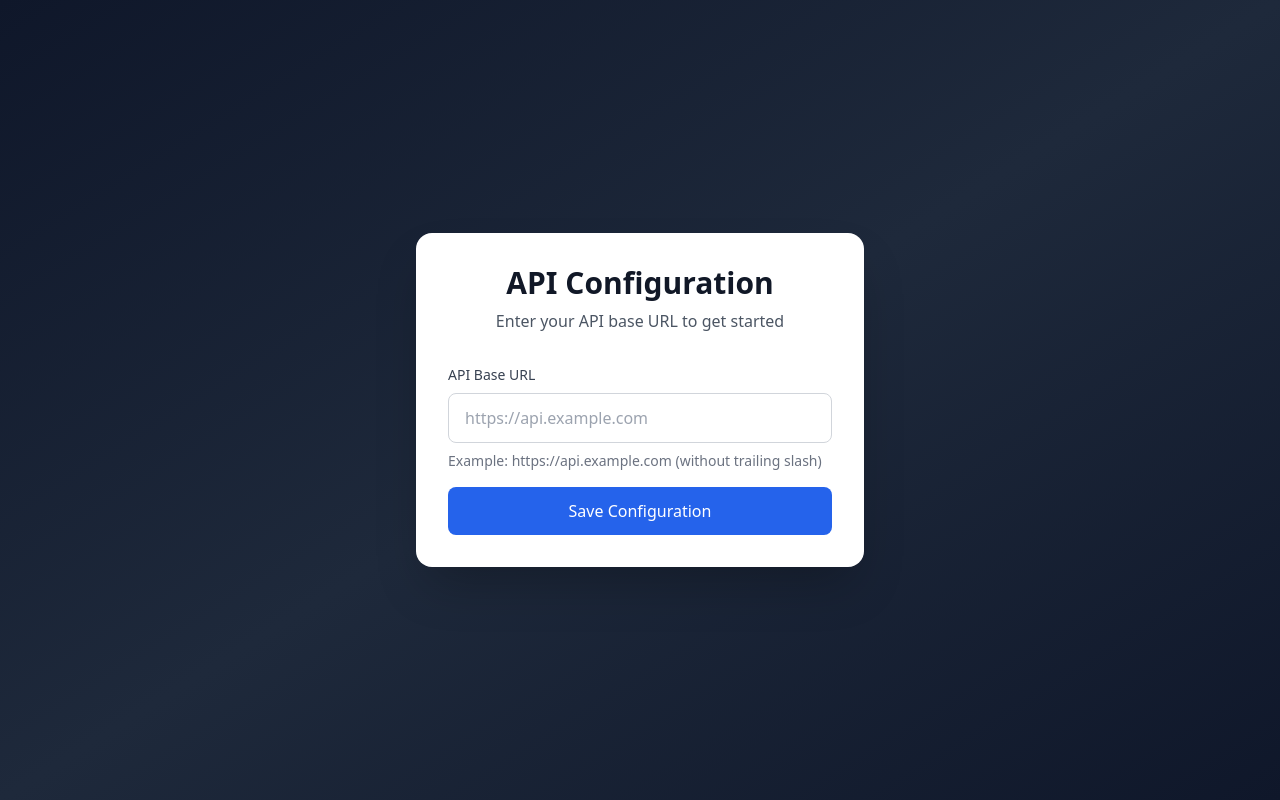
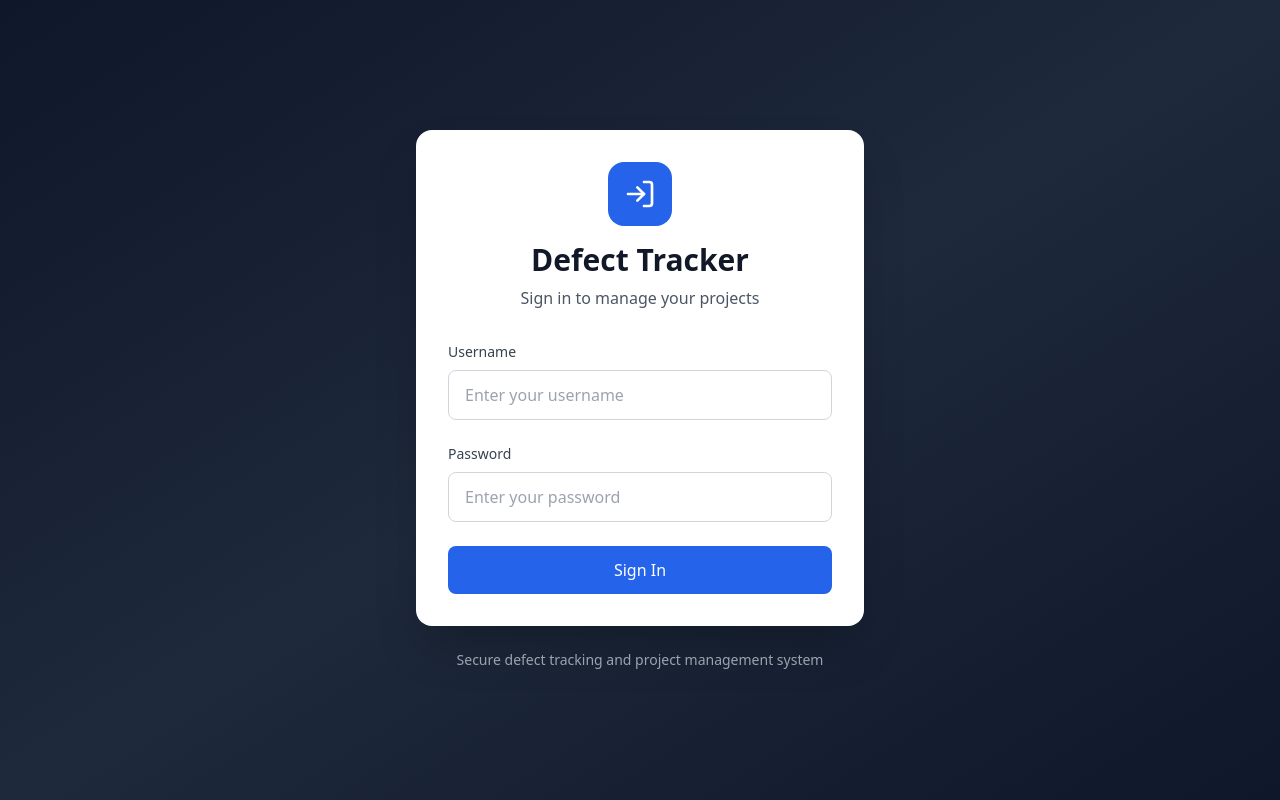
Before and after one commit to Dolfi-er/DefectTracker, a React (Vite) app in the folder project/: page / in a window 1280 px wide. Built offline with nearby package versions, Linux system fonts and the light colour scheme.

Commit message:
Корсы + защищенный роутинг

```diff
--- a/project/src/App.tsx
+++ b/project/src/App.tsx
@@ -1,4 +1,4 @@
-import { useState, useEffect } from 'react';
+import { useState } from 'react';
 import { AuthProvider, useAuth } from './contexts/AuthContext';
 import { ProtectedRoute } from './components/ProtectedRoute';
 import { Layout } from './components/Layout';
@@ -9,85 +9,28 @@ import { ProjectsPage } from './pages/ProjectsPage';
 import { UsersPage } from './pages/UsersPage';
 import { apiService } from './services/api';
 
+
+apiService.setBaseURL('http://localhost:5229');
+
 function AppContent() {
   const { user } = useAuth();
   const [currentPage, setCurrentPage] = useState<'dashboard' | 'defects' | 'projects' | 'users'>(
     'dashboard'
   );
-  const [apiUrl, setApiUrl] = useState('');
-  const [isConfigured, setIsConfigured] = useState(false);
 
-  useEffect(() => {
-    const savedUrl = localStorage.getItem('api_base_url');
-    if (savedUrl) {
-      apiService.setBaseURL(savedUrl);
-      setApiUrl(savedUrl);
-      setIsConfigured(true);
-    }
-  }, []);
-
-  const handleConfigureApi = (e: React.FormEvent<HTMLFormElement>) => {
-    e.preventDefault();
-    const formData = new FormData(e.currentTarget);
-    const url = formData.get('apiUrl') as string;
-    apiService.setBaseURL(url);
-    localStorage.setItem('api_base_url', url);
-    setIsConfigured(true);
-  };
-
-  if (!isConfigured) {
-    return (
-      <div className="min-h-screen bg-gradient-to-br from-slate-900 via-slate-800 to-slate-900 flex items-center justify-center p-4">
-        <div className="w-full max-w-md">
-          <div className="bg-white rounded-2xl shadow-2xl p-8">
-            <div className="text-center mb-8">
-              <h1 className="text-3xl font-bold text-gray-900 mb-2">API Configuration</h1>
-              <p className="text-gray-600">Enter your API base URL to get started</p>
-            </div>
-            <form onSubmit={handleConfigureApi} className="space-y-4">
-              <div>
-                <label htmlFor="apiUrl" className="block text-sm font-medium text-gray-700 mb-2">
-                  API Base URL
-                </label>
-                <input
-                  id="apiUrl"
-                  name="apiUrl"
-                  type="text"
-                  defaultValue={apiUrl}
-                  placeholder="https://api.example.com"
-                  required
-                  className="w-full px-4 py-3 border border-gray-300 rounded-lg focus:ring-2 focus:ring-blue-500 focus:border-transparent"
-                />
-                <p className="mt-2 text-sm text-gray-500">
-                  Example: https://api.example.com (without trailing slash)
-                </p>
-              </div>
-              <button
-                type="submit"
-                className="w-full bg-blue-600 text-white py-3 rounded-lg font-medium hover:bg-blue-700 transition-colors"
-              >
-                Save Configuration
-              </button>
-            </form>
-          </div>
-        </div>
-      </div>
-    );
+  if (!user) {
+    return <LoginPage />;
   }
 
-  //if (!user) {
-    //return <LoginPage />;
-  //}
-
   return (
-    //<ProtectedRoute>
+    <ProtectedRoute>
       <Layout currentPage={currentPage} onNavigate={setCurrentPage}>
         {currentPage === 'dashboard' && <DashboardPage />}
         {currentPage === 'defects' && <DefectsPage />}
         {currentPage === 'projects' && <ProjectsPage />}
         {currentPage === 'users' && <UsersPage />}
       </Layout>
-    //</ProtectedRoute>
+    </ProtectedRoute>
   );
 }
 
--- a/project/src/pages/DefectsPage.tsx
+++ b/project/src/pages/DefectsPage.tsx
@@ -5,7 +5,7 @@ import { Plus, Search, Filter, AlertCircle, Calendar, User } from 'lucide-react'
 import { useAuth } from '../contexts/AuthContext';
 
 export function DefectsPage() {
-  //const { user } = useAuth();
+  const { user } = useAuth();
   const [defects, setDefects] = useState<DefectDTO[]>([]);
   const [projects, setProjects] = useState<ProjectDTO[]>([]);
   const [statuses, setStatuses] = useState<DefectStatusDTO[]>([]);
@@ -71,7 +71,7 @@ export function DefectsPage() {
         projectId: Number(formData.get('projectId')),
         statusId: Number(formData.get('statusId')),
         responsibleId: formData.get('responsibleId') ? Number(formData.get('responsibleId')) : null,
-        createdById: 1,
+        createdById: user!.userId,
         info: {
           defectName: formData.get('defectName') as string,
           defectDescription: formData.get('defectDescription') as string,
--- a/project/src/services/api.ts
+++ b/project/src/services/api.ts
@@ -24,7 +24,7 @@ import type {
 } from '../types/api';
 
 class ApiService {
-  private baseURL: string = '';
+  private baseURL: string = 'http://localhost:5229';
   private token: string | null = null;
 
   setBaseURL(url: string) {
```
Also changed, not shown: project/src/contexts/AuthContext.tsx (line endings or trailing spaces), 1 other file (tests, documents, lock files or other folders).
